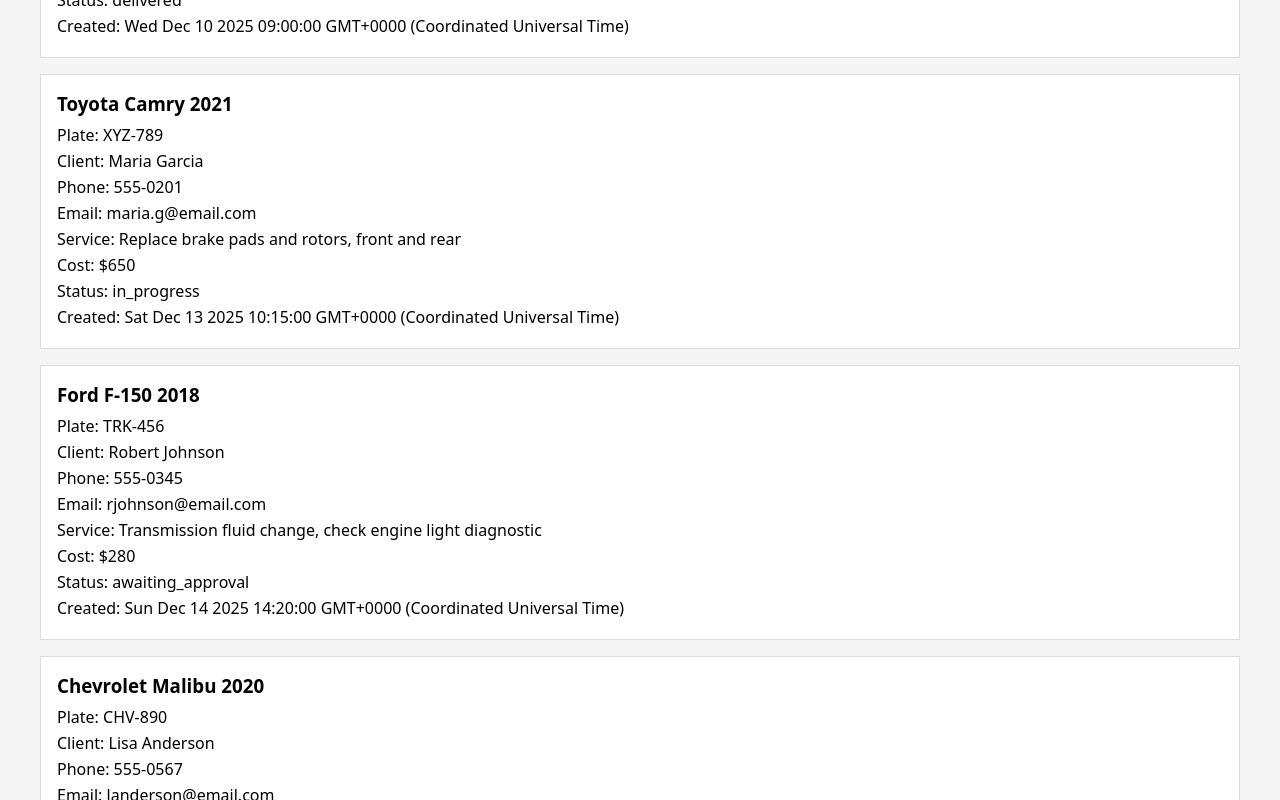
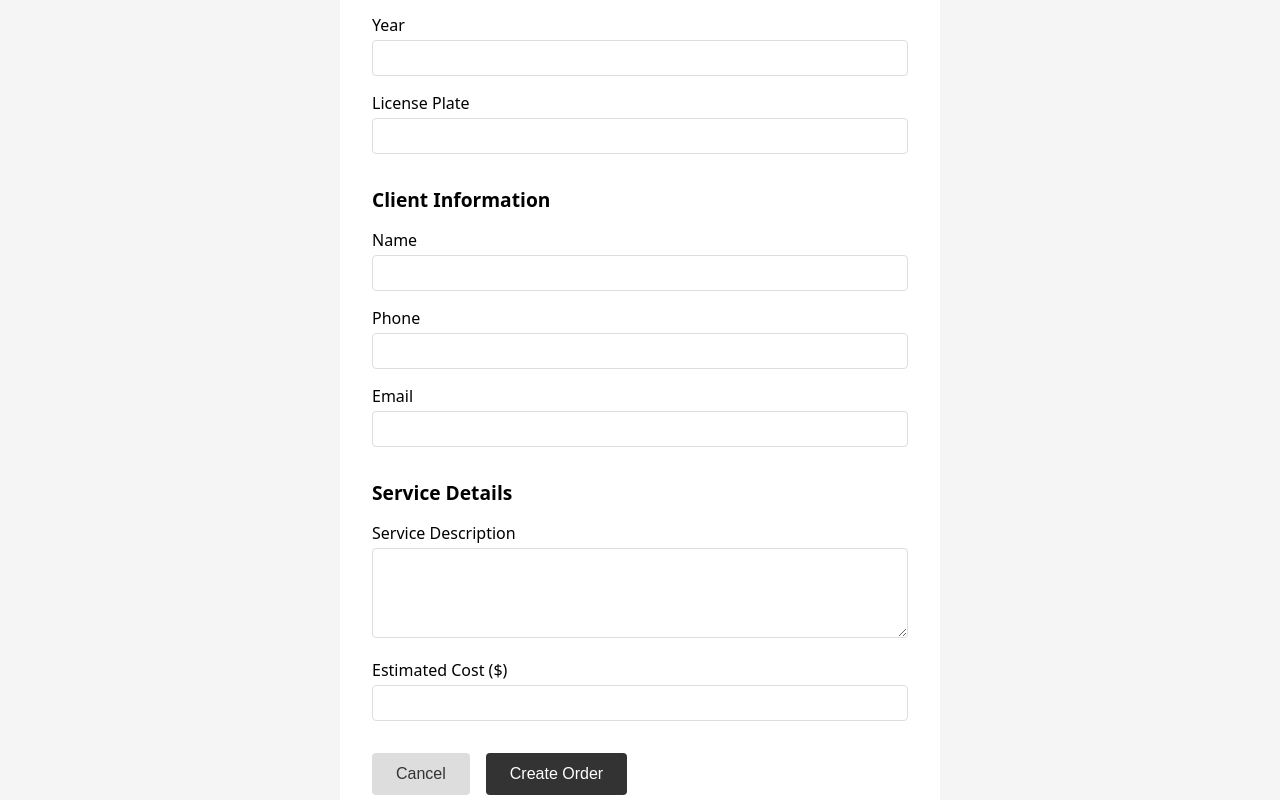
Before and after one commit to jabdi13/garage, a React (Vite) app: page /garage/new in a window 1280 px wide. Shown: the part 300-1100 px from the top of the page. Built offline with nearby package versions, Linux system fonts and the light colour scheme.

Commit message:
Create orders, and Order hook

```diff
--- a/package.json
+++ b/package.json
@@ -11,7 +11,8 @@
   },
   "dependencies": {
     "react": "^19.2.0",
-    "react-dom": "^19.2.0"
+    "react-dom": "^19.2.0",
+    "react-router-dom": "^7.10.1"
   },
   "devDependencies": {
     "@eslint/js": "^9.39.1",
--- a/src/App.tsx
+++ b/src/App.tsx
@@ -1,7 +1,19 @@
-import { GarageView } from './components/GarageView'
+import { BrowserRouter, Routes, Route } from 'react-router-dom';
+import { OrdersProvider } from './context/OrdersContext';
+import { GarageView } from './components/GarageView';
+import { CreateOrderPage } from './pages/CreateOrderPage';
 
 function App() {
-  return <GarageView />
+  return (
+    <OrdersProvider>
+      <BrowserRouter>
+        <Routes>
+          <Route path="/garage" element={<GarageView />} />
+          <Route path="/garage/new" element={<CreateOrderPage />} />
+        </Routes>
+      </BrowserRouter>
+    </OrdersProvider>
+  );
 }
 
 export default App
--- a/src/components/GarageView.tsx
+++ b/src/components/GarageView.tsx
@@ -1,11 +1,15 @@
-import { MOCK_ORDERS } from '../data/mockOrders';
+import { Link } from 'react-router-dom';
+import { useOrders } from '../context/OrdersContext';
 import { OrderList } from './OrderList';
 
 export function GarageView() {
+  const { orders } = useOrders();
+
   return (
     <div className="garage-view">
       <h1>Repair Orders</h1>
-      <OrderList orders={MOCK_ORDERS} />
+      <Link to="/garage/new" className="new-order-button">+ New Order</Link>
+      <OrderList orders={orders} />
     </div>
   );
 }
--- /dev/null
+++ b/src/context/OrdersContext.tsx
@@ -0,0 +1,41 @@
+import { createContext, useContext, useState } from 'react';
+import type { ReactNode } from 'react';
+import type { RepairOrder } from '../types/repairOrder';
+import { MOCK_ORDERS } from '../data/mockOrders';
+
+interface OrdersContextType {
+  orders: RepairOrder[];
+  addOrder: (orderData: Omit<RepairOrder, 'id' | 'status' | 'createdAt' | 'updatedAt' | 'completedAt'>) => void;
+}
+
+const OrdersContext = createContext<OrdersContextType | undefined>(undefined);
+
+export function OrdersProvider({ children }: { children: ReactNode }) {
+  const [orders, setOrders] = useState<RepairOrder[]>(MOCK_ORDERS);
+
+  const addOrder = (orderData: Omit<RepairOrder, 'id' | 'status' | 'createdAt' | 'updatedAt' | 'completedAt'>) => {
+    const newOrder: RepairOrder = {
+      ...orderData,
+      id: Date.now().toString(),
+      status: 'pending',
+      createdAt: new Date(),
+      updatedAt: new Date()
+    };
+
+    setOrders([newOrder, ...orders]);
+  };
+
+  return (
+    <OrdersContext.Provider value={{ orders, addOrder }}>
+      {children}
+    </OrdersContext.Provider>
+  );
+}
+
+export function useOrders() {
+  const context = useContext(OrdersContext);
+  if (context === undefined) {
+    throw new Error('useOrders must be used within an OrdersProvider');
+  }
+  return context;
+}
--- a/src/index.css
+++ b/src/index.css
@@ -38,3 +38,76 @@ body {
 .order-card p {
   margin: 0.25rem 0;
 }
+
+.new-order-button {
+  display: inline-block;
+  padding: 0.75rem 1.5rem;
+  background: #333;
+  color: white;
+  text-decoration: none;
+  margin-bottom: 1.5rem;
+  border-radius: 4px;
+}
+
+.create-order-page {
+  max-width: 600px;
+  margin: 0 auto;
+  background: white;
+  padding: 2rem;
+}
+
+.create-order-page h1 {
+  margin-bottom: 1.5rem;
+}
+
+.create-order-page h2 {
+  font-size: 1.2rem;
+  margin-bottom: 1rem;
+}
+
+.form-section {
+  margin-bottom: 2rem;
+}
+
+.form-group {
+  margin-bottom: 1rem;
+}
+
+.form-group label {
+  display: block;
+  margin-bottom: 0.25rem;
+  font-weight: 500;
+}
+
+.form-group input,
+.form-group textarea {
+  width: 100%;
+  padding: 0.5rem;
+  border: 1px solid #ddd;
+  border-radius: 4px;
+  font-family: inherit;
+}
+
+.form-actions {
+  display: flex;
+  gap: 1rem;
+  margin-top: 2rem;
+}
+
+.form-actions button {
+  padding: 0.75rem 1.5rem;
+  border: none;
+  border-radius: 4px;
+  cursor: pointer;
+  font-size: 1rem;
+}
+
+.form-actions button[type="submit"] {
+  background: #333;
+  color: white;
+}
+
+.form-actions button[type="button"] {
+  background: #ddd;
+  color: #333;
+}
--- /dev/null
+++ b/src/pages/CreateOrderPage.tsx
@@ -0,0 +1,102 @@
+import { useState } from 'react';
+import type { FormEvent } from 'react';
+import { useNavigate } from 'react-router-dom';
+import { useOrders } from '../context/OrdersContext';
+
+export function CreateOrderPage() {
+  const { addOrder } = useOrders();
+  const navigate = useNavigate();
+
+  const [make, setMake] = useState('');
+  const [model, setModel] = useState('');
+  const [year, setYear] = useState('');
+  const [licensePlate, setLicensePlate] = useState('');
+  const [clientName, setClientName] = useState('');
+  const [phone, setPhone] = useState('');
+  const [email, setEmail] = useState('');
+  const [serviceDescription, setServiceDescription] = useState('');
+  const [estimatedCost, setEstimatedCost] = useState('');
+
+  const handleSubmit = (e: FormEvent) => {
+    e.preventDefault();
+
+    addOrder({
+      vehicle: {
+        make,
+        model,
+        year: parseInt(year),
+        licensePlate
+      },
+      client: {
+        name: clientName,
+        phone,
+        email
+      },
+      serviceDescription,
+      estimatedCost: parseFloat(estimatedCost)
+    });
+
+    navigate('/garage');
+  };
+
+  return (
+    <div className="create-order-page">
+      <h1>Create New Order</h1>
+
+      <form onSubmit={handleSubmit}>
+        <div className="form-section">
+          <h2>Vehicle Information</h2>
+          <div className="form-group">
+            <label>Make</label>
+            <input type="text" value={make} onChange={(e) => setMake(e.target.value)} required />
+          </div>
+          <div className="form-group">
+            <label>Model</label>
+            <input type="text" value={model} onChange={(e) => setModel(e.target.value)} required />
+          </div>
+          <div className="form-group">
+            <label>Year</label>
+            <input type="number" value={year} onChange={(e) => setYear(e.target.value)} required />
+          </div>
+          <div className="form-group">
+            <label>License Plate</label>
+            <input type="text" value={licensePlate} onChange={(e) => setLicensePlate(e.target.value)} required />
+          </div>
+        </div>
+
+        <div className="form-section">
+          <h2>Client Information</h2>
+          <div className="form-group">
+            <label>Name</label>
+            <input type="text" value={clientName} onChange={(e) => setClientName(e.target.value)} required />
+          </div>
+          <div className="form-group">
+            <label>Phone</label>
+            <input type="tel" value={phone} onChange={(e) => setPhone(e.target.value)} required />
+          </div>
+          <div className="form-group">
+            <label>Email</label>
+            <input type="email" value={email} onChange={(e) => setEmail(e.target.value)} required />
+          </div>
+        </div>
+
+        <div className="form-section">
+          <h2>Service Details</h2>
+          <div className="form-group">
+            <label>Service Description</label>
+            <textarea value={serviceDescription} onChange={(e) => setServiceDescription(e.target.value)} required rows={4} />
+          </div>
+          <div className="form-group">
+            <label>Estimated Cost ($)</label>
+            <input type="number" step="0.01" value={estimatedCost} onChange={(e) => setEstimatedCost(e.target.value)} required />
+          </div>
+        </div>
+
+        <div className="form-actions">
+          <button type="button" onClick={() => navigate('/garage')}>Cancel</button>
+          <button type="submit">Create Order</button>
+        </div>
+      </form>
+    </div>
+  );
+}
```
Also changed, not shown: 1 other file (tests, documents, lock files or other folders).
